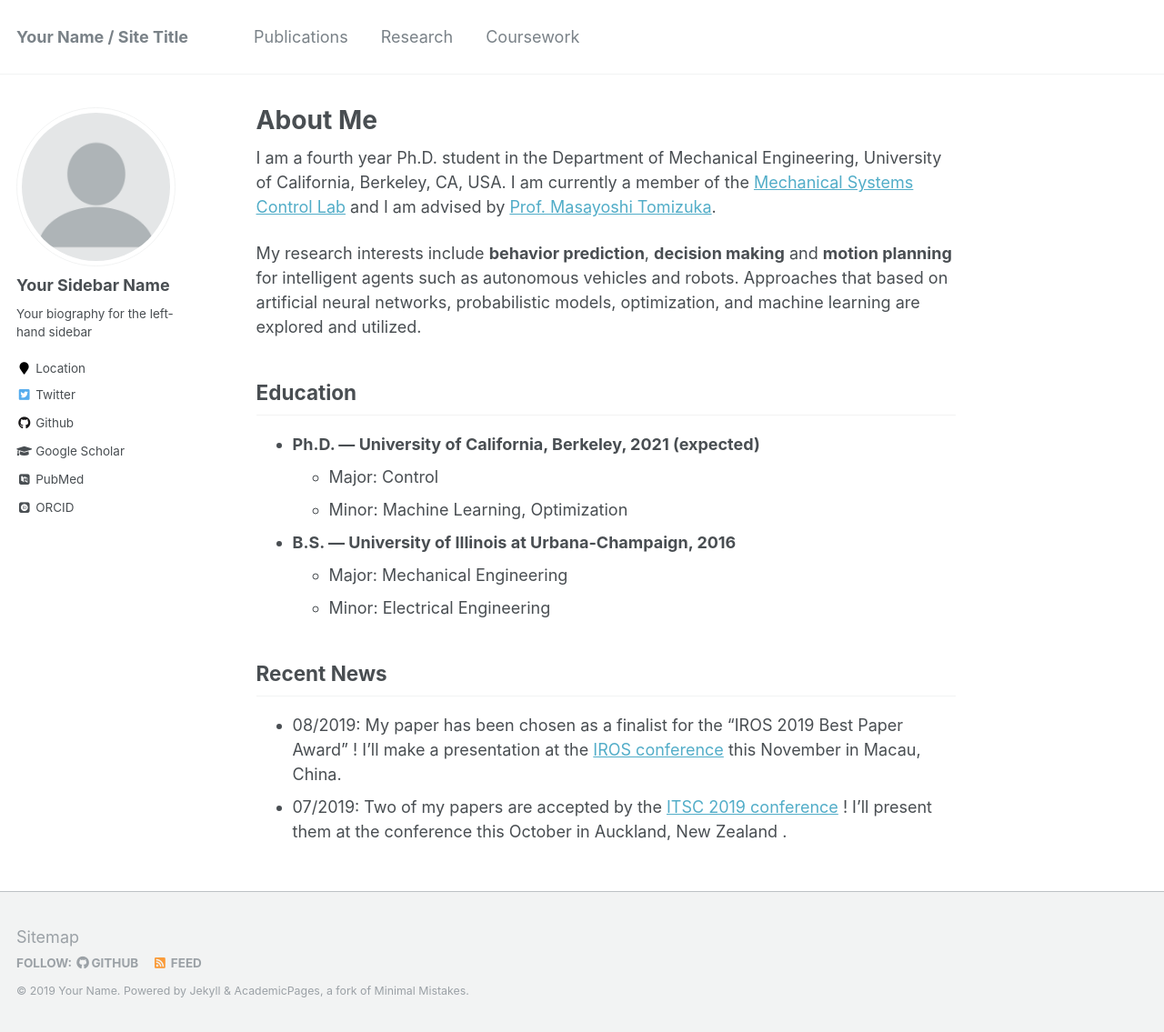
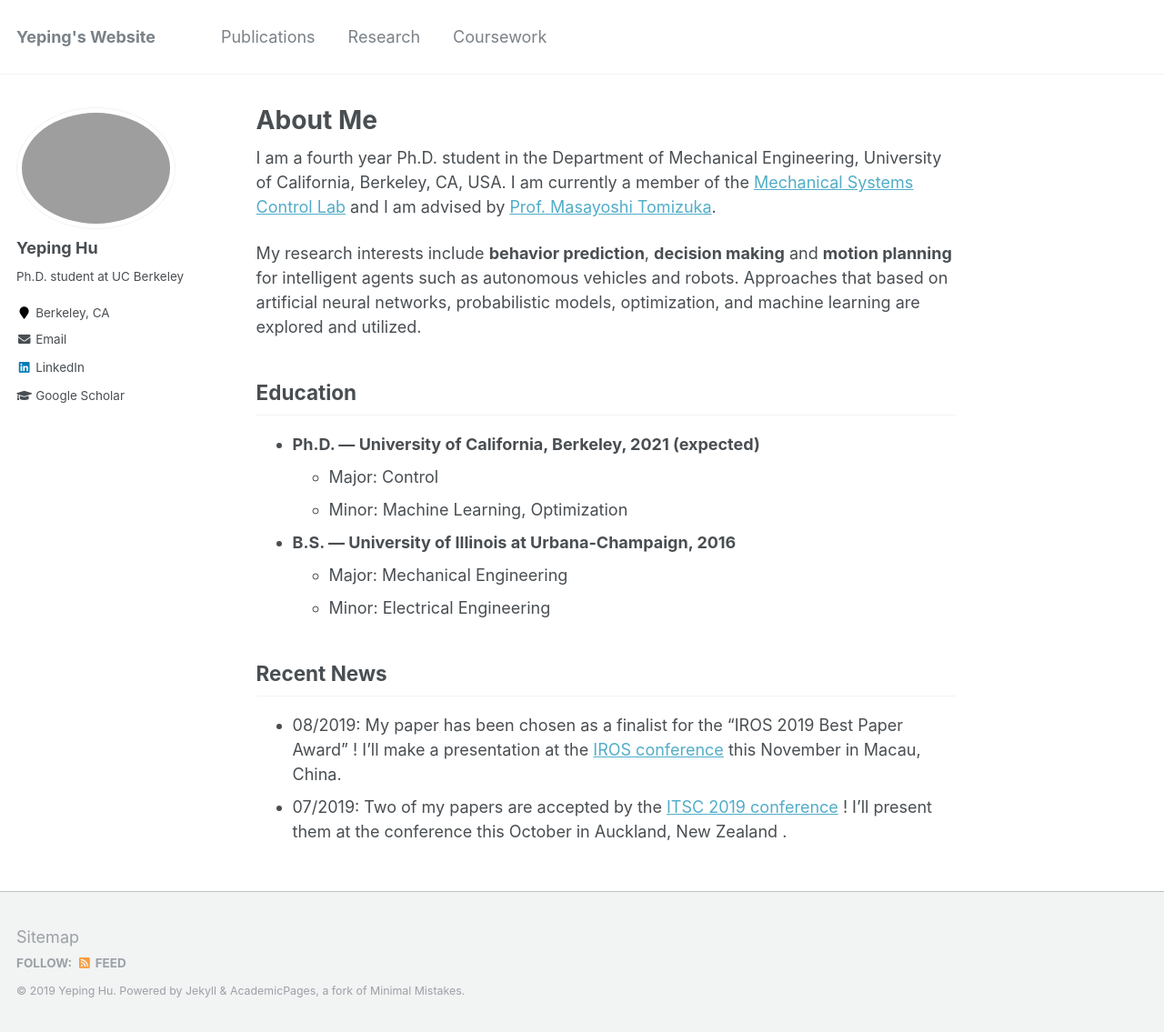
Before and after one commit to Yeping-Hu/yeping-hu.github.io, a Jekyll site: the page built from _pages/about.md, in a window 1280 px wide and 1135 px high. Shown: the whole window at 91% size. Built offline with Jekyll 4.4.1, drawn with Linux system fonts in a browser that asks for light colours; some web fonts are replaced.

Commit message:
add new files

```diff
--- a/_config.yml
+++ b/_config.yml
@@ -4,16 +4,16 @@
 # which you are expected to set up once and rarely need to edit after that.
 # For technical reasons, this file is *NOT* reloaded automatically when you use
 # `jekyll serve`. If you change this file, please restart the server process.
-
+github: [metadata]
 # Site Settings
 locale                   : "en-US"
-title                    : "Your Name / Site Title"
+title                    : "Yeping's Website"
 title_separator          : "-"
-name                     : &name "Your Name"
-description              : &description "personal description"
-url                      : https://academicpages.github.io # the base hostname & protocol for your site e.g. "https://mmistakes.github.io"
+name                     : &name "Yeping Hu"
+description              : &description "Graduate Student at University of California Berkeley"
+url                      : https://yeping-hu.github.io # the base hostname & protocol for your site e.g. "https://mmistakes.github.io"
 baseurl                  : "" # the subpath of your site, e.g. "/blog"
-repository               : "academicpages/academicpages.github.io"
+repository               : "Yeping-Hu/yeping-hu.github.io"
 teaser                   :  # filename of teaser fallback teaser image placed in /images/, .e.g. "500x300.png"
 breadcrumbs              : false # true, false (default)
 words_per_minute         : 160
@@ -80,14 +80,14 @@ analytics:
 
 # Site Author
 author:
-  name             : "Your Sidebar Name"
-  avatar           : "profile.png"
-  bio              : "Your biography for the left-hand sidebar"
-  location         : "Location"
+  name             : "Yeping Hu"
+  avatar           : "IMG_0959.JPG"
+  bio              : "Ph.D. student at UC Berkeley"
+  location         : "Berkeley, CA"
   employer         :
-  pubmed           : "https://www.ncbi.nlm.nih.gov/pubmed/?term=john+snow"
-  googlescholar    : "http://yourfullgooglescholarurl.com"
-  email            :
+  pubmed           :
+  googlescholar    : "https://scholar.google.com/citations?hl=en&user=uggA5n4AAAAJ"
+  email            : "yeping_hu@berkeley.edu"
   researchgate     :  # example: "https://www.researchgate.net/profile/yourprofile"
   uri              :
   bitbucket        :
@@ -96,20 +96,20 @@ author:
   flickr           :
   facebook         :
   foursquare       :
-  github           : "academicpages"
+  github           :
   google_plus      :
   keybase          :
   instagram        :
   impactstory      : #"https://profiles.impactstory.org/u/xxxx-xxxx-xxxx-xxxx"
   lastfm           :
-  linkedin         :
-  orcid            : "http://orcid.org/yourorcidurl"
+  linkedin         : "www.linkedin.com/in/yeping-hu"
+  orcid            :
   pinterest        :
   soundcloud       :
   stackoverflow    : # http://stackoverflow.com/users/123456/username
   steam            :
   tumblr           :
-  twitter          : "replacethistwitterhandle"
+  twitter          :
   vine             :
   weibo            :
   xing             :
@@ -261,14 +261,14 @@ timezone: America/Los_Angeles # http://en.wikipedia.org/wiki/List_of_tz_database
 # Plugins
 plugins:
   - jekyll-paginate
-  - jekyll-sitemap
+  #- jekyll-sitemap
   - jekyll-gist
   - jekyll-feed
   - jekyll-redirect-from
 # mimic GitHub Pages with --safe
 whitelist:
   - jekyll-paginate
-  - jekyll-sitemap
+  #- jekyll-sitemap
   - jekyll-gist
   - jekyll-feed
   - jemoji
```
Also changed, not shown: Gemfile.lock (added), 1 other file.
